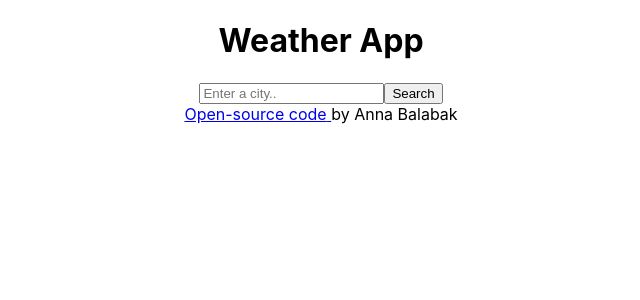
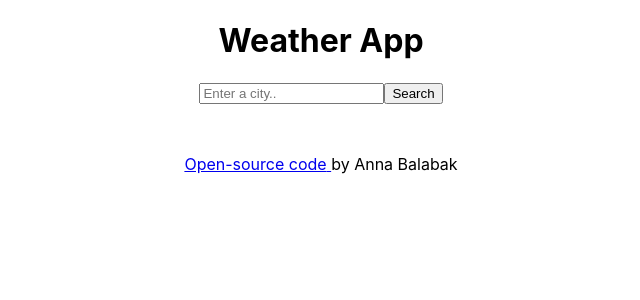
Before and after one commit to annaBalabak/weather-react, a React (Create React App) app: page / in a window 1280 px wide. Shown: the top 300 px of the page, without its empty margins (319-959 px from the left). Built offline with nearby package versions, Linux system fonts and the light colour scheme.

Commit message:
Styled GitHub link

```diff
--- a/src/App.css
+++ b/src/App.css
@@ -2,37 +2,6 @@
   text-align: center;
 }
 
-.App-logo {
-  height: 40vmin;
-  pointer-events: none;
+.gitLink{
+  margin-top: 50px;
 }
-
-@media (prefers-reduced-motion: no-preference) {
-  .App-logo {
-    animation: App-logo-spin infinite 20s linear;
-  }
-}
-
-.App-header {
-  background-color: #282c34;
-  min-height: 100vh;
-  display: flex;
-  flex-direction: column;
-  align-items: center;
-  justify-content: center;
-  font-size: calc(10px + 2vmin);
-  color: white;
-}
-
-.App-link {
-  color: #61dafb;
-}
-
-@keyframes App-logo-spin {
-  from {
-    transform: rotate(0deg);
-  }
-  to {
-    transform: rotate(360deg);
-  }
-}
--- a/src/App.js
+++ b/src/App.js
@@ -6,6 +6,7 @@ export default function App() {
     <div className="App">
       <h1>Weather App</h1>
       <Search />
+      <div className='gitLink'>
       <a
         href="https://github.com/annaBalabak/weather-react"
         target="_blank"
@@ -15,6 +16,7 @@ export default function App() {
         Open-source code{" "}
       </a>{" "}
       <span>by Anna Balabak</span>
+      </div>
     </div>
   );
 
```
